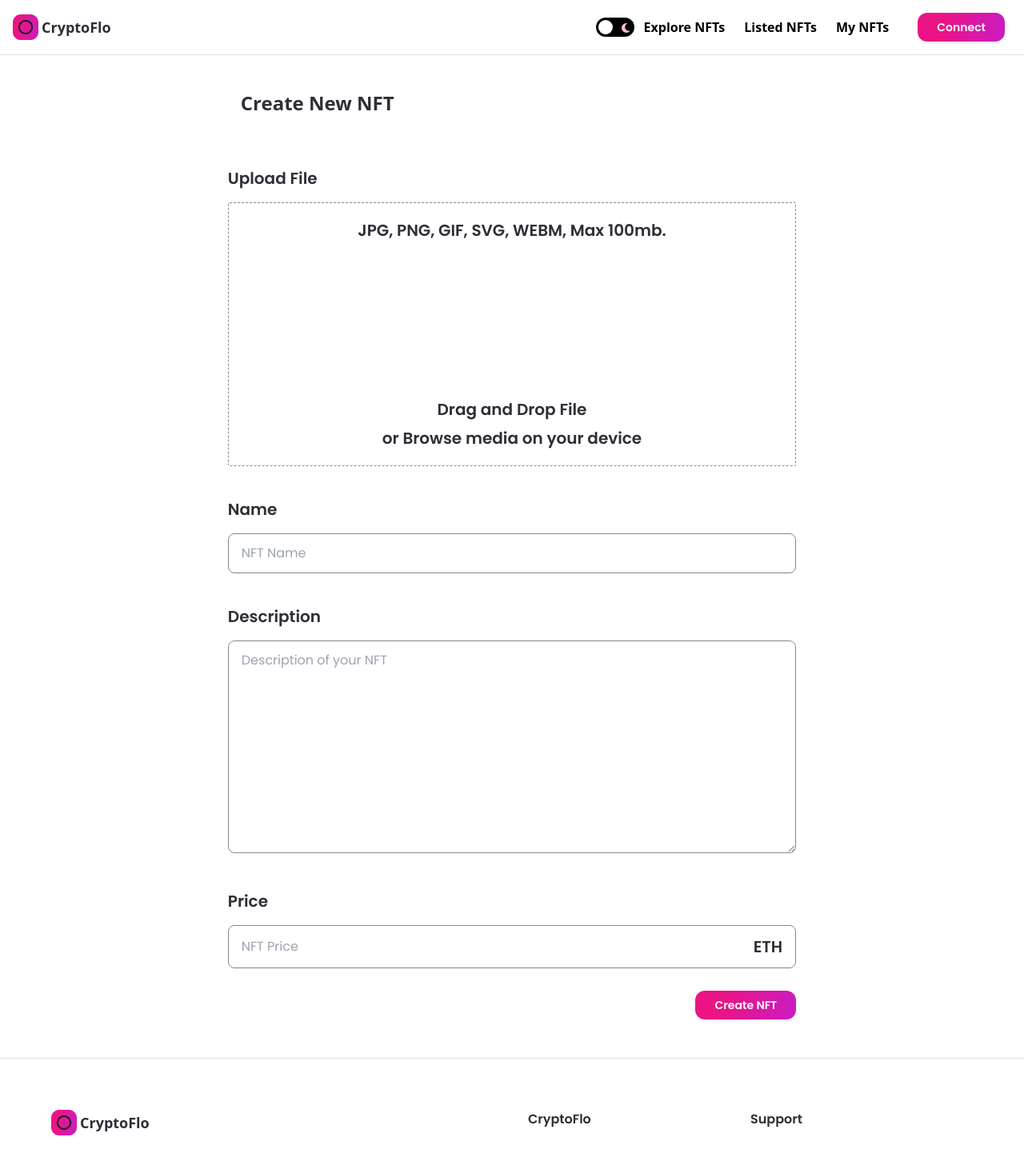
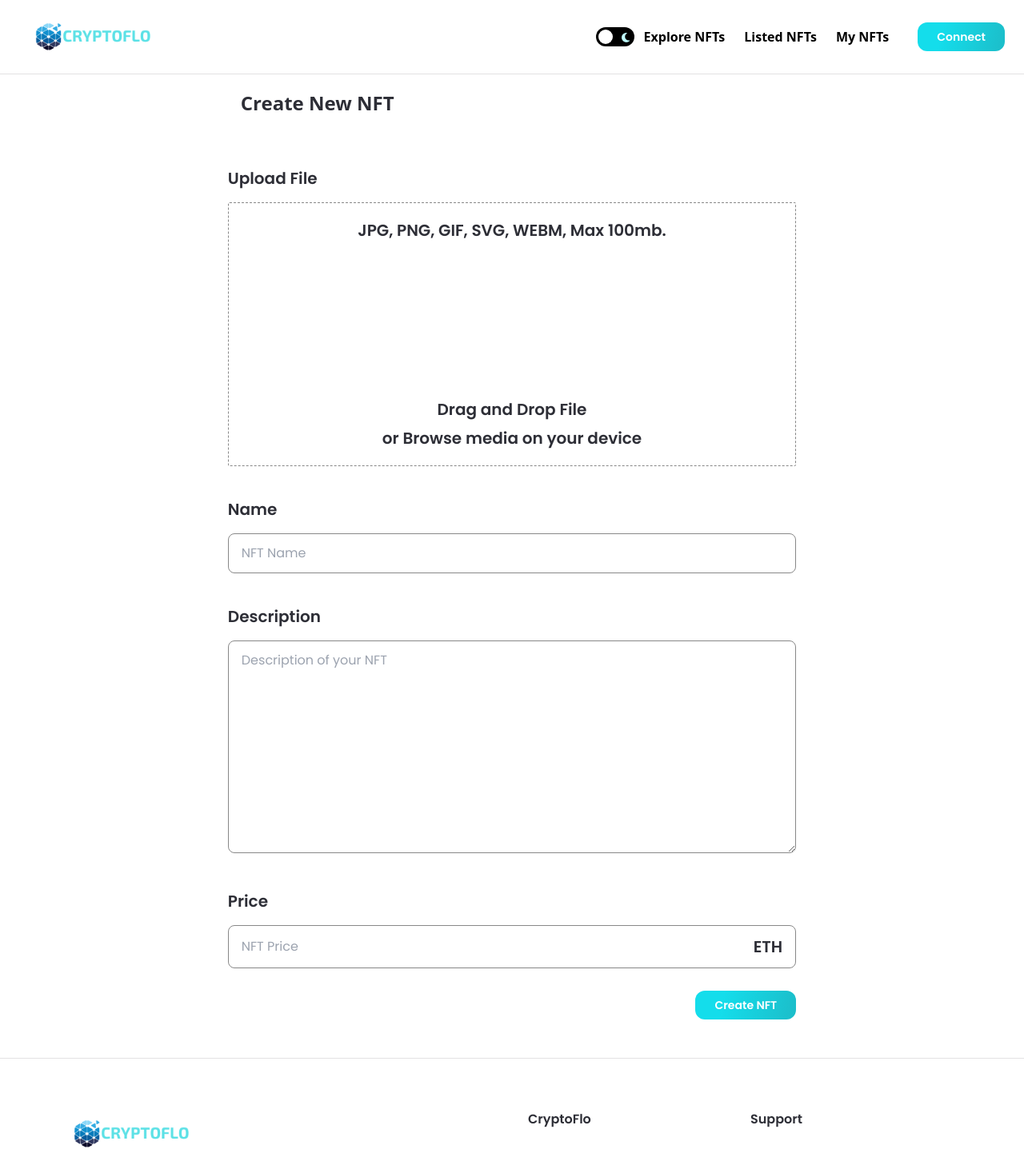
Before and after one commit to Raul-A-Flores/nft_marketplace, a Next.js app: page /create-nft in a window 1280 px wide. Shown: the top 1447 px of the page at 80% size. Built offline with nearby package versions, Linux system fonts and the light colour scheme; what ipfs-http-client would draw is missing.

Commit message:
frontend

```diff
--- a/components/Footer.jsx
+++ b/components/Footer.jsx
@@ -24,15 +24,15 @@ const Footer = () => {
             <Image
               src={images.logo02}
               objectFit="contain"
-              width={32}
-              height={32}
+              width={200}
+              height={60}
               alt="logo"
             />
-            <p className="dark:text-white
+            {/* <p className="dark:text-white
             text-nft-black-1
             font-semibold text-lg ml-1"
             >CryptoFlo
-            </p>
+            </p> */}
 
           </div>
           <p className="font-poppins dark:text-white text-nft-black-1 font-semibold text-base mt-6">Get the latest updates</p>
--- a/components/Navbar.jsx
+++ b/components/Navbar.jsx
@@ -119,15 +119,16 @@ const Navbar = () => {
             <Image
               src={images.logo02}
               objectFit="contain"
-              width={32}
-              height={32}
+              width={200}
+              height={60}
               alt="logo"
+              margin={0}
             />
-            <p className="dark:text-white
+            {/* <p className="dark:text-white
             text-nft-black-1
             font-semibold text-lg ml-1"
             >CryptoFlo
-            </p>
+            </p> */}
           </div>
         </Link>
         <Link href="/">
--- a/pages/my-nfts.js
+++ b/pages/my-nfts.js
@@ -41,6 +41,8 @@ const MyNFTs = () => {
     }
   }, [activeSelect]);
 
+  /* Global Loading */
+
   if (isLoading) {
     return (
       <div className="flexStart min-h-screen">
@@ -49,6 +51,8 @@ const MyNFTs = () => {
       </div>
     );
   }
+
+  /* Filtering Search Bar */
 
   const onHandleSearch = (value) => {
     const filteredNfts = nfts.filter(({ name }) => name.toLowerCase().includes(value.toLowerCase()));
@@ -83,7 +87,7 @@ const MyNFTs = () => {
             />
 
           </div>
-          <p className="font-poppins text-white text-nft-black-1 font-semibold text-2xl mt-6">{shortenAddress(currentAccount)}</p>
+          <p className="font-poppins dark:text-white text-nft-black-1 font-semibold text-2xl mt-6">{shortenAddress(currentAccount)}</p>
         </div>
 
       </div>
--- a/pages/nft-details.js
+++ b/pages/nft-details.js
@@ -2,7 +2,7 @@ import React, { useState, useEffect, useContext } from 'react';
 import Image from 'next/image';
 import { useRouter } from 'next/router';
 import { NFTContext } from '../context/NFTContext';
-import { Loader, NFTCard, Button, Modal } from '../components';
+import { Loader, Button, Modal } from '../components';
 import images from '../assets';
 import { shortenAddress } from '../utils/shortenAddress';
 
--- a/styles/globals.css
+++ b/styles/globals.css
@@ -6,7 +6,7 @@
 @tailwind utilities;
 
 .nft-gradient {
-   background: linear-gradient(101.12deg, #EB1484 27.35%, #C91CC3 99.99%, #C81CC5 100%, #C81CC5 100%);
+   background: linear-gradient(101.12deg, #14ddeb 27.35%, #1cbdc9 99.99%, #1cbdc9 100%, #1cbdc9 100%);
 }
 
 .white-bg {
@@ -50,7 +50,7 @@
 }
 
 .fa-moon {
-    color: pink;
+    color: rgb(192, 253, 255);
     font-size: 9px;
 }
 
--- a/tailwind.config.js
+++ b/tailwind.config.js
@@ -16,7 +16,7 @@ module.exports = {
         'nft-black-2': '#1B1A21',
         'nft-black-3': '#2A2D3A',
         'nft-black-4': '#24252D',
-        'nft-red-violet': '#DA18A3',
+        'nft-red-violet': '#30d5c8',
         'file-active': '#2196f3',
         'file-accept': '#00e676',
         'file-reject': '#ff1744',
```
Also changed, not shown: test/sample-test.js (deleted, +0 -19 lines), assets/logo.png, assets/logo02.png.
